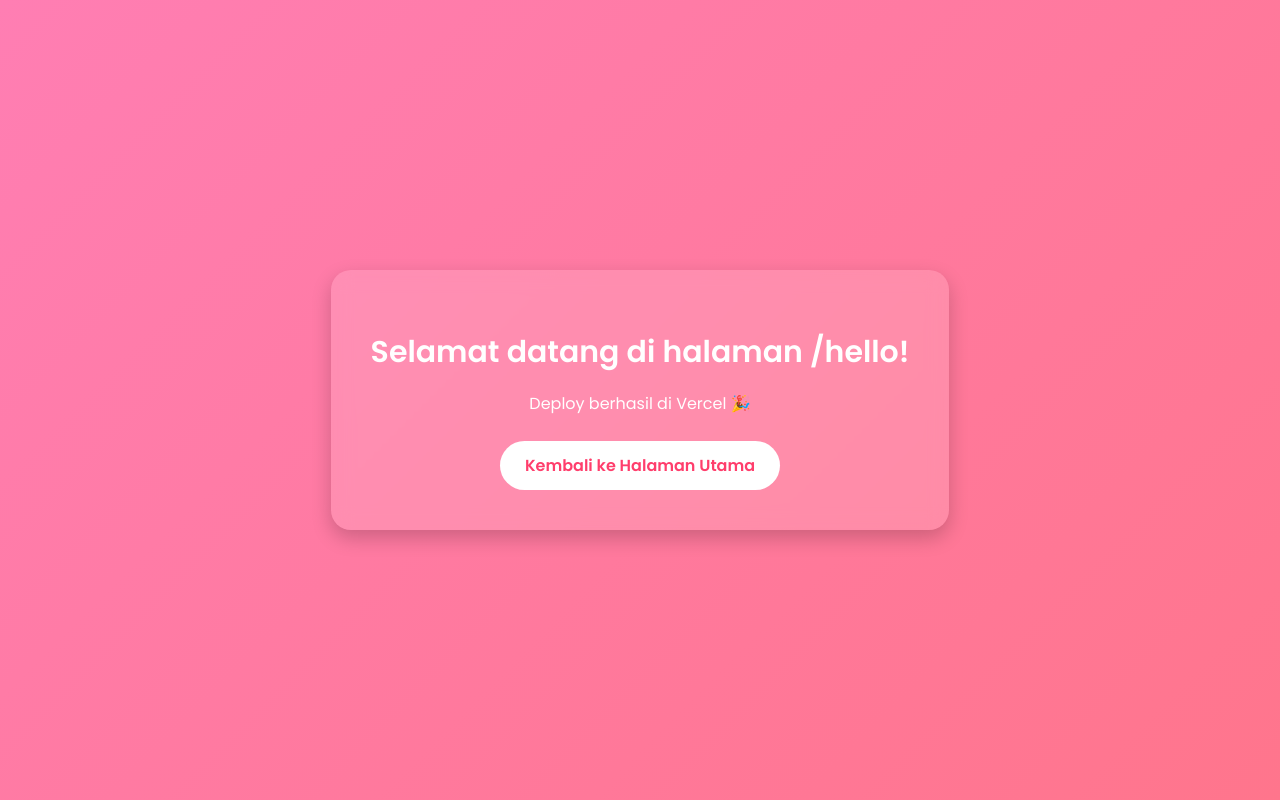
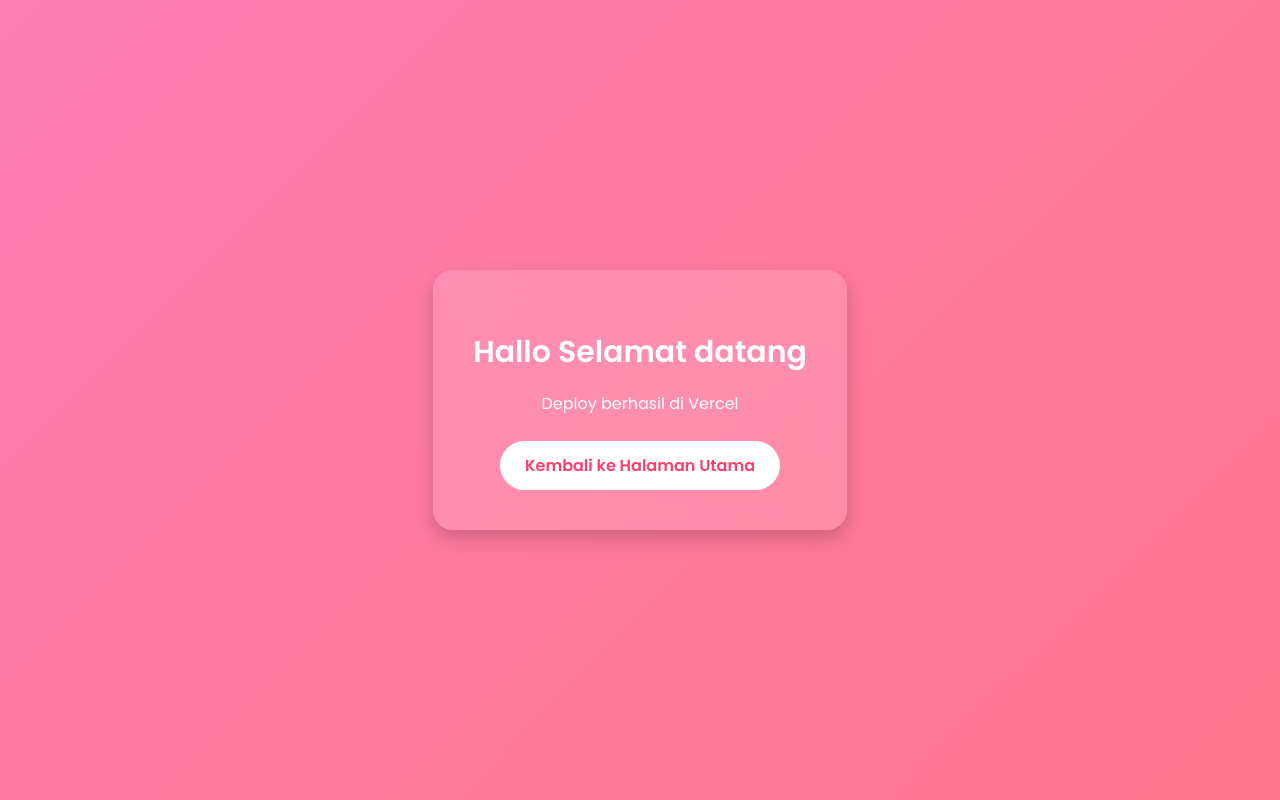
Before and after one commit to dyhdwiindhichsnti-max/web-vercel-demo, a plain HTML site: page hello.html in a window 1280 px wide. Drawn offline with Linux system fonts and the light colour scheme.

Commit message:
Update tampilan halaman

```diff
--- a/hello.html
+++ b/hello.html
@@ -67,8 +67,8 @@
 
 <body>
   <div class="card">
-    <h1>Selamat datang di halaman /hello!</h1>
-    <p>Deploy berhasil di Vercel 🎉</p>
+    <h1> Hallo Selamat datang</h1>
+    <p>Deploy berhasil di Vercel </p>
     <a href="/index.html">Kembali ke Halaman Utama</a>
   </div>
 </body>
```
Also changed, not shown: index.html (+1 -1 lines).
